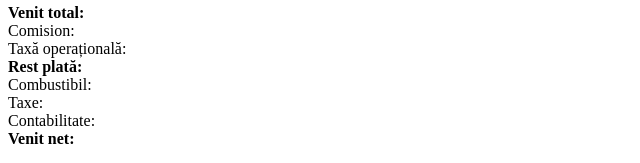
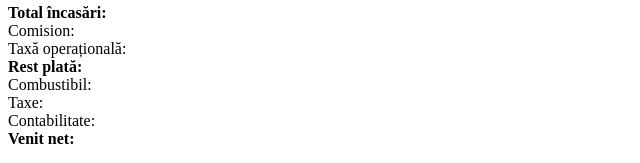
Before and after one commit to paulfrankye/46jZUbM, a plain HTML site: page index_Venit_Net_Daily_We_Wolt.html in a window 1280 px wide. Shown: the part 253-416 px from the top of the page, 0-640 px from the left. Drawn offline with Linux system fonts and the light colour scheme.

Commit message:
Add files via upload

```diff
--- a/index_Venit_Net_Daily_We_Wolt.html
+++ b/index_Venit_Net_Daily_We_Wolt.html
@@ -151,7 +151,7 @@
     Contabilitate: <input type="number" id="pretContabilitate" value="121" style="width: 31px"> <input type="button"
       id="sub" value="Submit" onclick="venitNetCalc()"><br />
     Venit estimare: <span id="venitAplicatie"></span><br />
-    <b>Venit total: <span id="totalIncasari"></span></b><br />
+    <b>Total încasări: <span id="totalIncasari"></span></b><br />
     Comision: <span id="valComision"></span><br />
     Taxă operațională: <span id="valTaxaOper"></span><br />
     <b>Rest plată: <span id="restPlata"></span></b><br />
```
